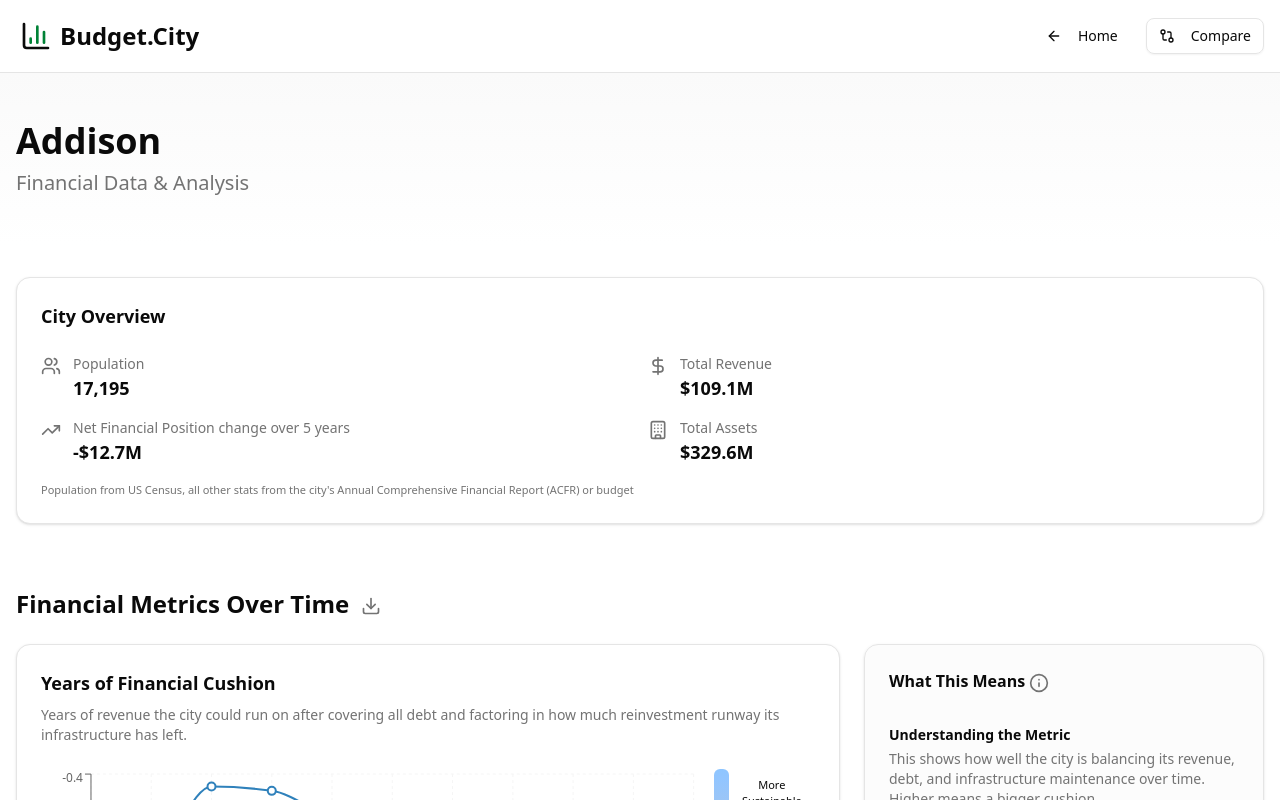
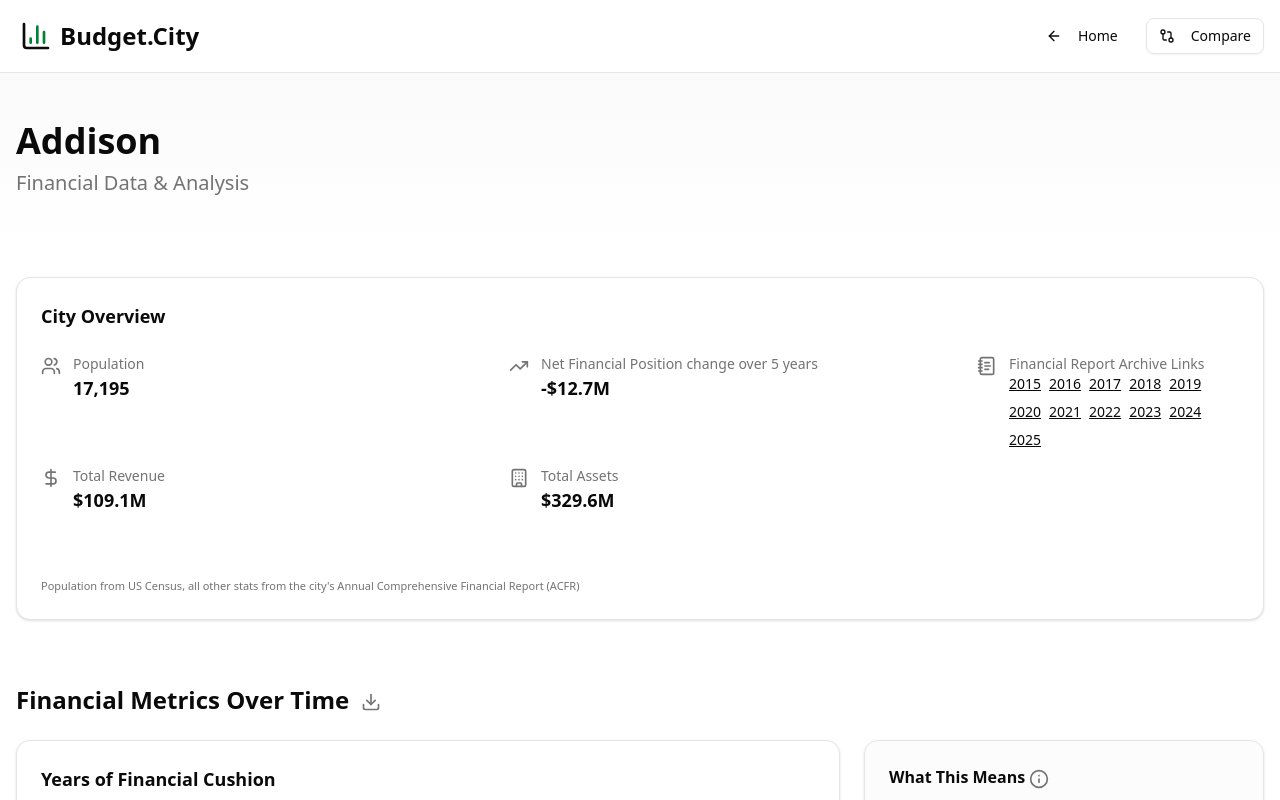
Before and after one commit to CurtisGreen/city-budget, a Next.js app: page /city/addison in a window 1280 px wide. Shown: the top 800 px of the page. Built offline with nearby package versions, Linux system fonts and the light colour scheme.

Commit message:
Add acfr links

```diff
--- a/components/city-info-card.tsx
+++ b/components/city-info-card.tsx
@@ -1,6 +1,13 @@
 import { Card, CardContent, CardHeader, CardTitle } from "@/components/ui/card";
 import type { CityData } from "@/lib/types";
-import { Users, DollarSign, TrendingUp, Building } from "lucide-react";
+import {
+  Users,
+  DollarSign,
+  TrendingUp,
+  Building,
+  Notebook,
+  NotebookText,
+} from "lucide-react";
 import Link from "next/link";
 
 interface CityInfoCardProps {
@@ -22,13 +29,16 @@ export function CityInfoCard({ cityData }: CityInfoCardProps) {
     }).format(value);
   };
 
+  const years = cityData.financialData.map((f) => f.fiscalYear);
+  const id = cityData.info.id;
+
   return (
     <Card>
       <CardHeader className="flex gap-1">
         <CardTitle className="text-lg">City Overview</CardTitle>
       </CardHeader>
       <CardContent>
-        <div className="grid grid-cols-2 gap-4">
+        <div className="grid grid-cols-2 md:grid-flow-col md:grid-rows-2 gap-4">
           <div className="flex items-start gap-3">
             <Users className="h-5 w-5 text-muted-foreground mt-0.5" />
             <div>
@@ -73,10 +83,33 @@ export function CityInfoCard({ cityData }: CityInfoCardProps) {
               </p>
             </div>
           </div>
+
+          <div className="col-span-2 md:col-span-1 flex items-start gap-3">
+            <NotebookText className="h-5 w-5 text-muted-foreground mt-0.5" />
+            <div>
+              <p className="text-sm text-muted-foreground">
+                Financial Report Archive Links
+              </p>
+              <div className="flex flex-wrap gap-2 max-w-[230px]">
+                {years.map((year) => (
+                  <a
+                    key={year}
+                    href={`https://archive.org/download/city-budget-acfr-${id}/${id}-acfr-FY${year}.pdf`}
+                    target="_blank"
+                    rel="noopener noreferrer"
+                    className="underline text-sm hover:text-green-600"
+                  >
+                    {year}
+                  </a>
+                ))}
+              </div>
+            </div>
+          </div>
         </div>
+
         <div className="text-[11px] text-muted-foreground mt-4">
           Population from US Census, all other stats from the city's Annual
-          Comprehensive Financial Report (ACFR) or budget
+          Comprehensive Financial Report (ACFR)
         </div>
       </CardContent>
     </Card>
```
